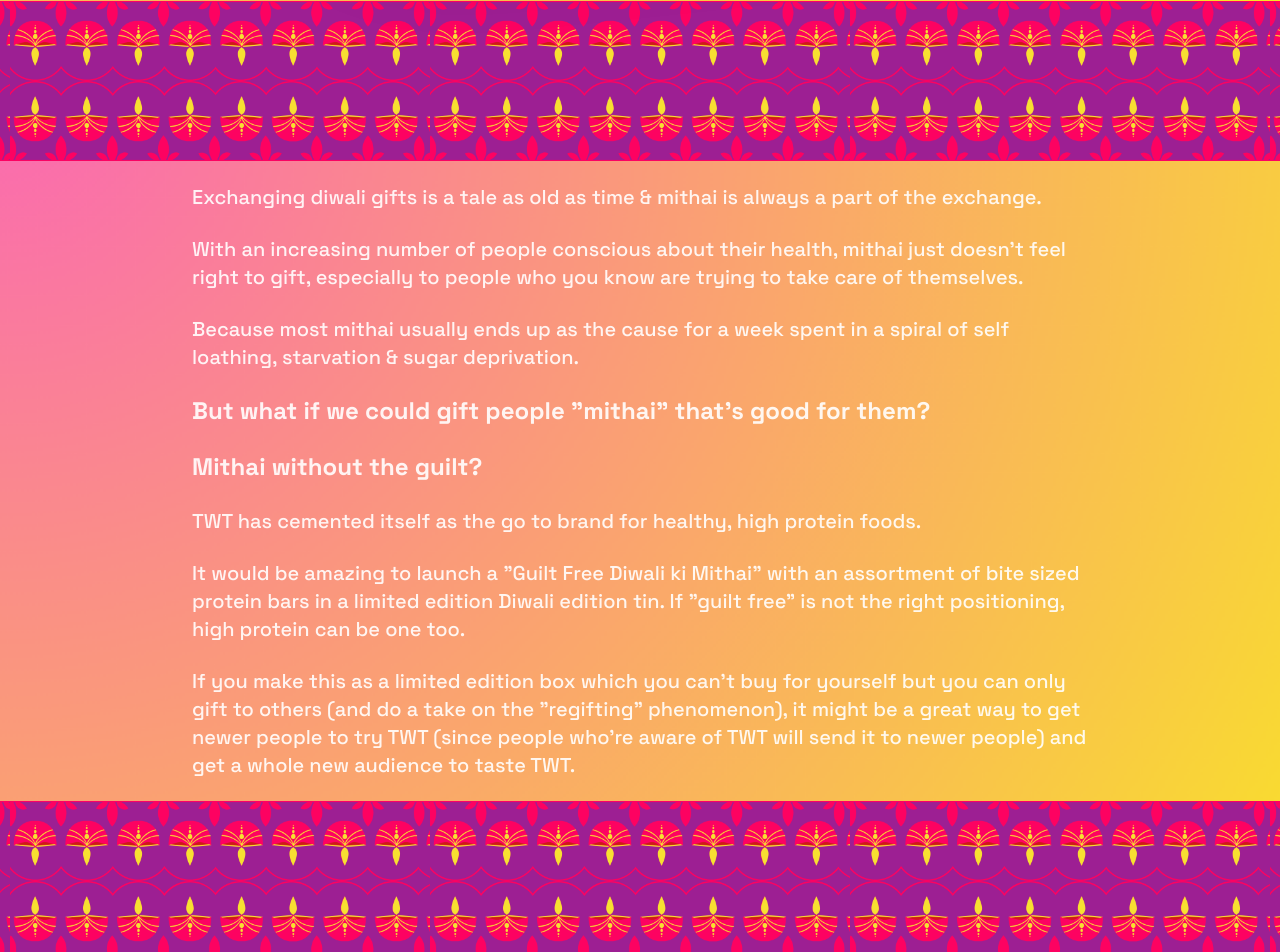
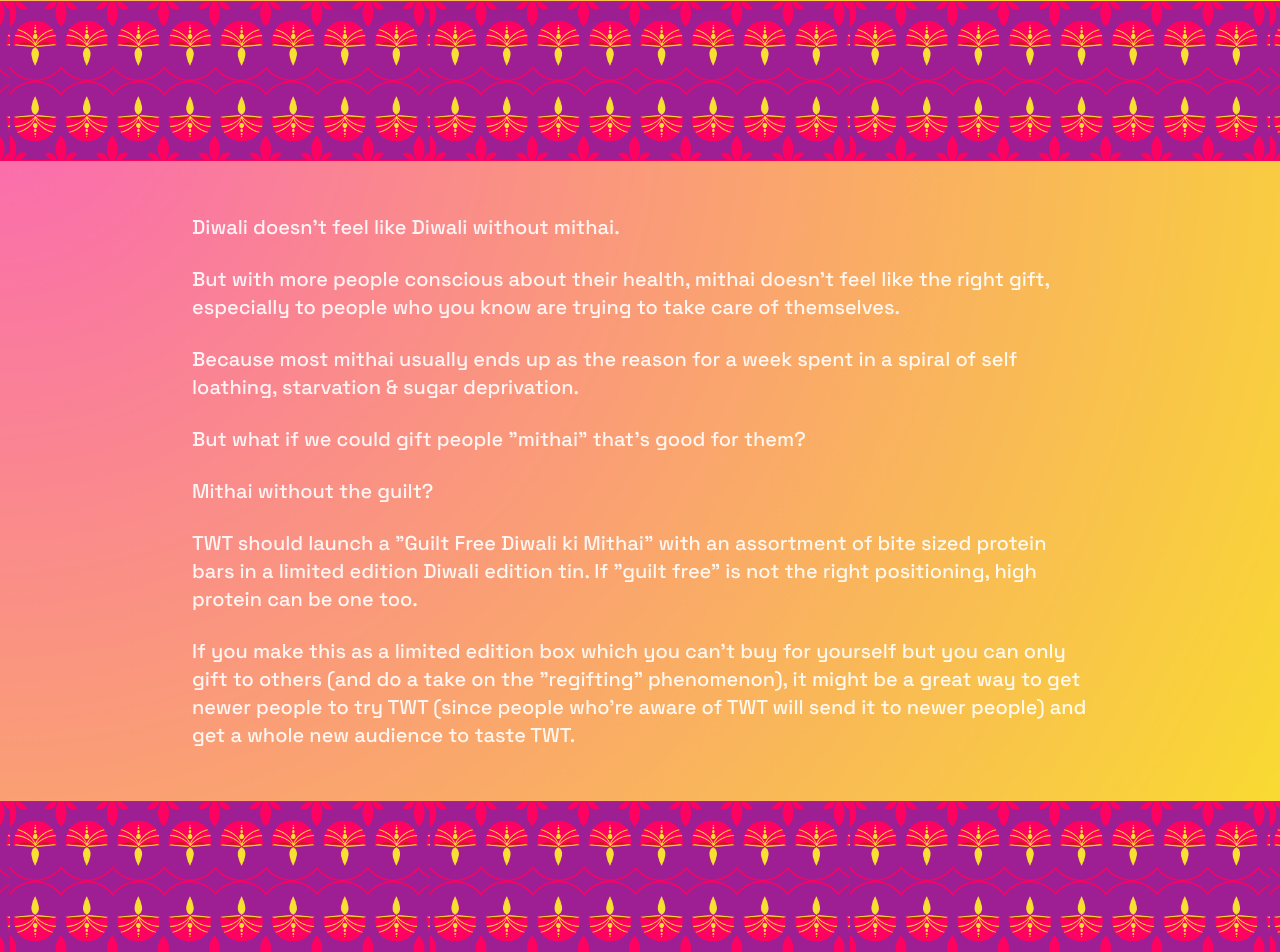
Before and after one commit to srijanm/vivid-fold-canvas, a React (Vite) app: page / in a window 1280 px wide. Shown: the part 2855-3807 px from the top of the page. Built offline with nearby package versions, Linux system fonts and the light colour scheme; the HTML template or start-up script is replaced by a standard one.

Commit message:
Edit text content

```diff
--- a/src/pages/Index.tsx
+++ b/src/pages/Index.tsx
@@ -145,19 +145,17 @@ const Index = () => {
         />
         <div className="max-w-4xl z-10">
           <div className="space-y-6 text-lg md:text-xl text-background/90 font-medium leading-relaxed">
-            <p>Exchanging diwali gifts is a tale as old as time & mithai is always a part of the exchange.</p>
+            <p>Diwali doesn't feel like Diwali without mithai.</p>
 
-            <p>With an increasing number of people conscious about their health, mithai just doesn't feel right to gift, especially to people who you know are trying to take care of themselves.</p>
+            <p>But with more people conscious about their health, mithai doesn't feel like the right gift, especially to people who you know are trying to take care of themselves.</p>
 
-            <p>Because most mithai usually ends up as the cause for a week spent in a spiral of self loathing, starvation & sugar deprivation.</p>
+            <p>Because most mithai usually ends up as the reason for a week spent in a spiral of self loathing, starvation & sugar deprivation.</p>
 
-            <p className="font-bold text-xl md:text-2xl">But what if we could gift people "mithai" that's good for them?</p>
+            <p>But what if we could gift people "mithai" that's good for them?</p>
 
-            <p className="font-bold text-xl md:text-2xl">Mithai without the guilt?</p>
+            <p>Mithai without the guilt?</p>
 
-            <p>TWT has cemented itself as the go to brand for healthy, high protein foods.</p>
-
-            <p>It would be amazing to launch a "Guilt Free Diwali ki Mithai" with an assortment of bite sized protein bars in a limited edition Diwali edition tin. If "guilt free" is not the right positioning, high protein can be one too.</p>
+            <p>TWT should launch a "Guilt Free Diwali ki Mithai" with an assortment of bite sized protein bars in a limited edition Diwali edition tin. If "guilt free" is not the right positioning, high protein can be one too.</p>
 
             <p>If you make this as a limited edition box which you can't buy for yourself but you can only gift to others (and do a take on the "regifting" phenomenon), it might be a great way to get newer people to try TWT (since people who're aware of TWT will send it to newer people) and get a whole new audience to taste TWT.</p>
           </div>
```
